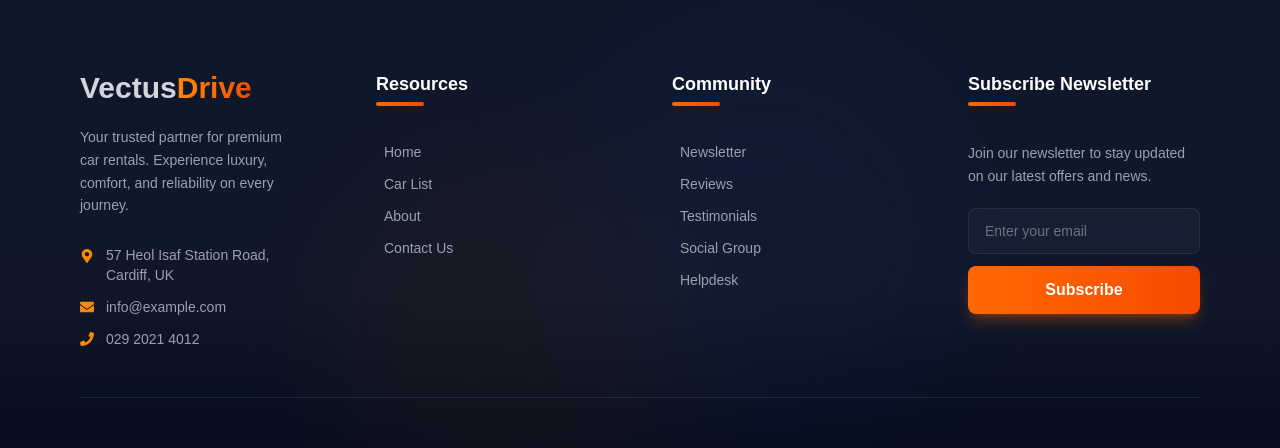
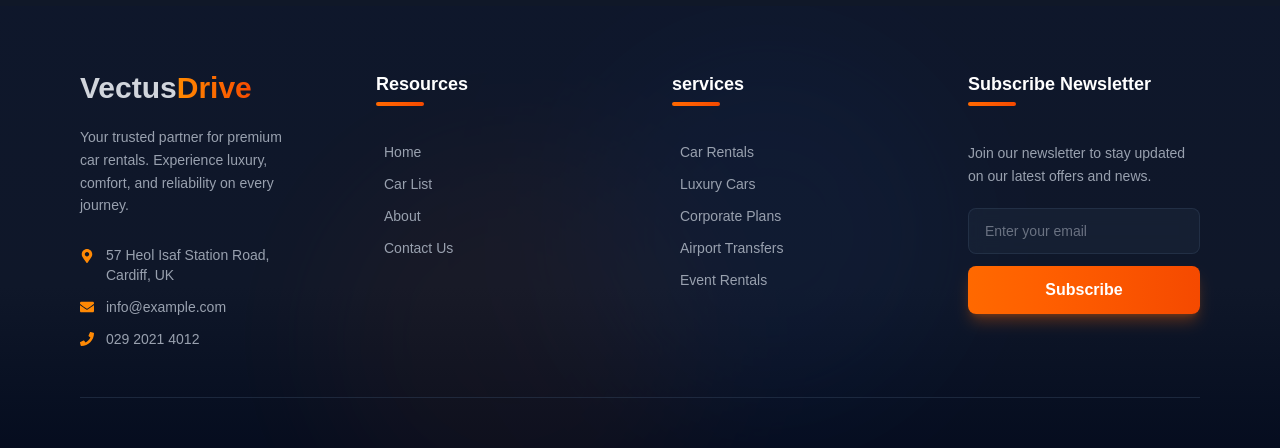
Before and after one commit to Vectus-Drive/frontend, a React (Vite) app: page /car-details/1 in a window 1280 px wide. Shown: the part 1059-1507 px from the top of the page. Built offline with nearby package versions, Linux system fonts and the light colour scheme.

Commit message:
Add react-toastify for notifications, update Footer and Header components, and enhance MainLayout styling

```diff
--- a/package.json
+++ b/package.json
@@ -16,6 +16,7 @@
     "react-dom": "^19.1.1",
     "react-icons": "^5.5.0",
     "react-router-dom": "^7.9.4",
+    "react-toastify": "^11.0.5",
     "tailwindcss": "^4.1.14"
   },
   "devDependencies": {
--- a/src/components/Footer.jsx
+++ b/src/components/Footer.jsx
@@ -17,13 +17,14 @@ export default function Footer() {
     { name: "Contact Us", path: "/contact-us" },
   ];
 
-  const community = [
-    { name: "Newsletter", path: "/newsletter" },
-    { name: "Reviews", path: "/reviews" },
-    { name: "Testimonials", path: "/testimonials" },
-    { name: "Social Group", path: "/social-group" },
-    { name: "Helpdesk", path: "/helpdesk" },
-  ];
+const services = [
+  { name: "Car Rentals", path: "/services/car-rentals" },
+  { name: "Luxury Cars", path: "/services/luxury" },
+  { name: "Corporate Plans", path: "/services/corporate" },
+  { name: "Airport Transfers", path: "/services/airport" },
+  { name: "Event Rentals", path: "/services/event" },
+];
+
 
   return (
     <footer className="relative bg-gradient-to-b from-slate-900 via-[#0f1729] to-slate-950 text-gray-300 overflow-hidden">
@@ -32,8 +33,8 @@ export default function Footer() {
         <div className="absolute bottom-1/4 right-1/4 w-96 h-96 bg-blue-500/20 rounded-full blur-3xl"></div>
       </div>
 
-      <div className="relative z-10 py-12 md:py-16  lg:px-20">
-        <div className="grid grid-cols-1 sm:grid-cols-2 lg:grid-cols-4 gap-8 lg:gap-12 xl:gap-16 border-b border-slate-700/50 pb-12  mx-auto">
+      <div className="relative z-10 py-12 md:py-16 px-6 md:px-12 lg:px-20">
+        <div className="grid grid-cols-1 sm:grid-cols-2 lg:grid-cols-4 gap-8 lg:gap-12 xl:gap-16 border-b border-slate-700/50 pb-12 max-w-7xl mx-auto">
 
           <div className="space-y-5 lg:pr-4">
             <Link to="/" className="inline-block group">
@@ -90,11 +91,11 @@ export default function Footer() {
 
           <div>
             <h3 className="text-white font-bold text-lg mb-5 relative inline-block">
-              Community
+              services
               <div className="absolute -bottom-2 left-0 w-12 h-1 bg-gradient-to-r from-orange-500 to-orange-600 rounded-full"></div>
             </h3>
             <ul className="space-y-3 mt-6">
-              {community.map((item) => (
+              {services.map((item) => (
                 <li key={item.name}>
                   <Link
                     to={item.path}
--- a/src/components/Header.jsx
+++ b/src/components/Header.jsx
@@ -13,7 +13,7 @@ function Header() {
   ];
 
   return (
-    <nav className="fixed w-full z-50 bg-[#0f172a]/100 backdrop-blur-md shadow-md p-2">
+    <nav className="fixed w-full z-50 bg-[#0b1223]/90 backdrop-blur-md shadow-md p-2">
       <div className="max-w-7xl mx-auto px-6 sm:px-8">
         <div className="flex justify-between items-center h-16">
 
--- a/src/components/hero/VehicleShowcaseSection .jsx
+++ b/src/components/hero/VehicleShowcaseSection .jsx
@@ -36,7 +36,7 @@ const VehicleShowcaseSection = () => {
   ];
 
   return (
-    <section className="relative bg-gradient-to-b from-slate-900 via-[#0f1729] to-slate-900 py-16 md:py-20 px-6 md:px-12 lg:px-20 section-animation overflow-hidden">
+    <section className="relative py-16 md:py-20 px-6 md:px-12 lg:px-20 section-animation overflow-hidden">
       <div className="absolute inset-0 opacity-30">
         <div className="absolute top-1/4 right-1/4 w-96 h-96 bg-orange-500/10 rounded-full blur-3xl"></div>
         <div className="absolute bottom-1/4 left-1/4 w-96 h-96 bg-blue-500/10 rounded-full blur-3xl"></div>
--- a/src/layout/MainLayout.jsx
+++ b/src/layout/MainLayout.jsx
@@ -30,7 +30,7 @@ function MainLayout() {
       ) : (
         <div className="text-white min-h-screen flex flex-col">
           <Header />
-          <main className="flex-grow bg-[#0f172a]">
+          <main className="flex-grow min-h-screen bg-gradient-to-b from-[#0f172a] via-[#141c2e] to-[#121c32]">
             <Outlet />
           </main>
           <Footer />
```
Also changed, not shown: 2 other files (tests, documents, lock files or other folders).
